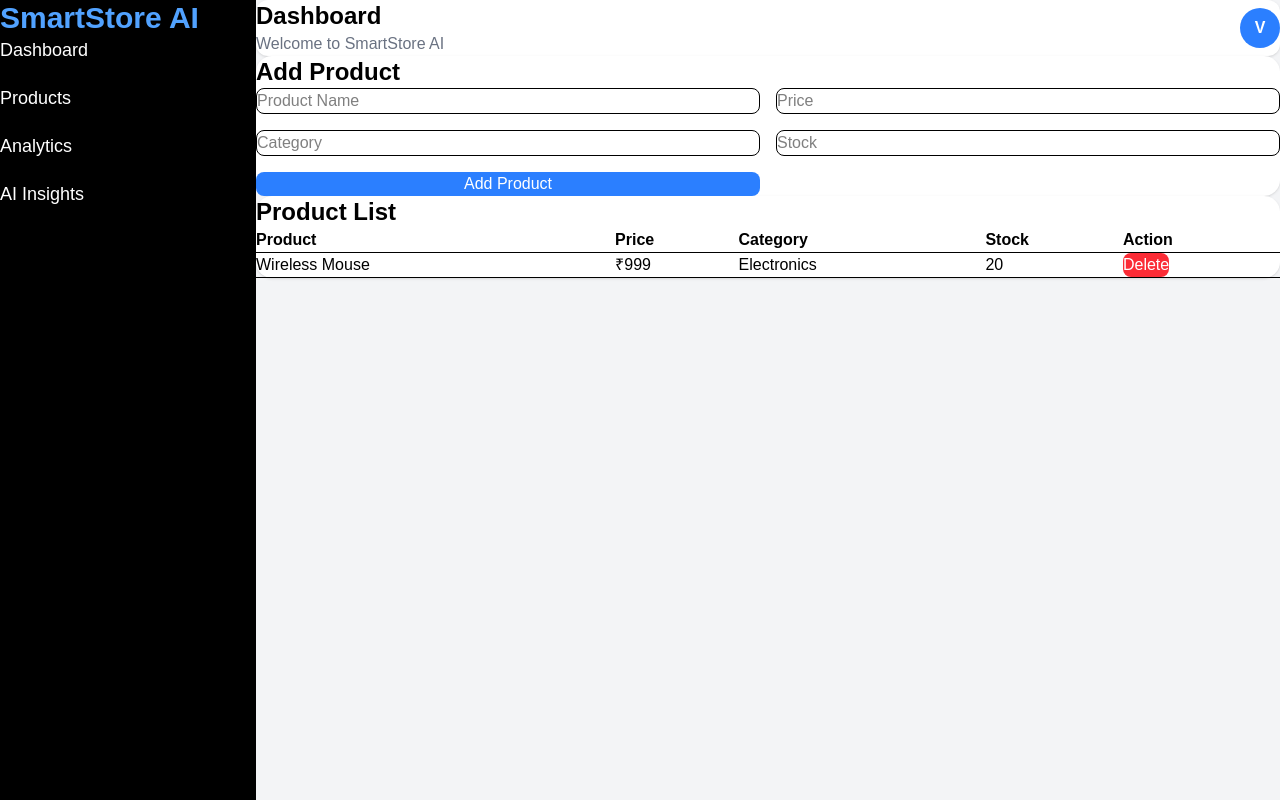
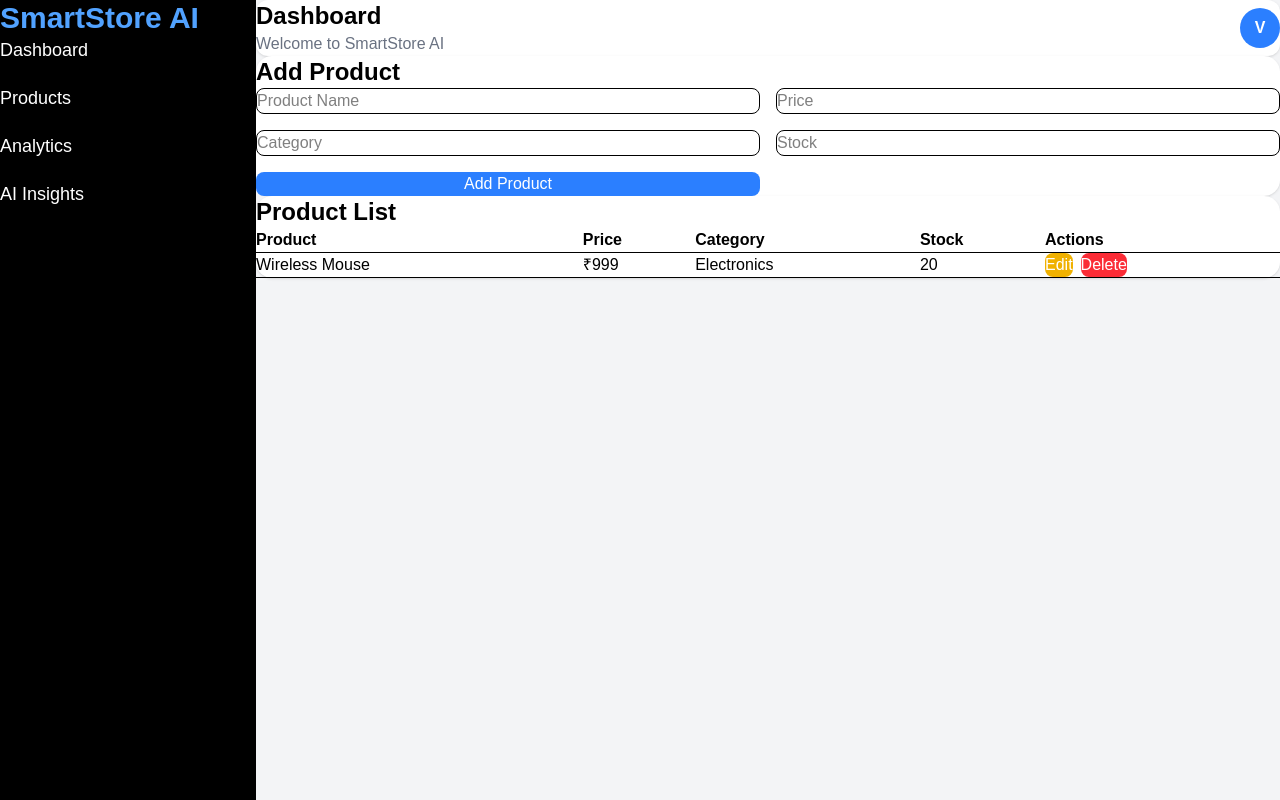
Before and after one commit to VaishnaviSaw01/SmartStore-AI, a React (Vite) app in the folder frontend/: page /products in a window 1280 px wide. Built offline with nearby package versions, Linux system fonts and the light colour scheme.

Commit message:
Implemented complete frontend CRUD operations with TypeScript state management

```diff
--- a/frontend/src/components/ProductForm.tsx
+++ b/frontend/src/components/ProductForm.tsx
@@ -1,27 +1,57 @@
-import { useState } from "react";
-
-type Product = {
-  id: number;
-  title: string;
-  price: number;
-  category: string;
-  stock: number;
-};
+import { useEffect, useState } from "react";
+import type { Product } from "../types/product";
 
 type Props = {
   products: Product[];
   setProducts: React.Dispatch<React.SetStateAction<Product[]>>;
+  editingProduct: Product | null;
+  setEditingProduct: React.Dispatch<
+    React.SetStateAction<Product | null>
+  >;
 };
 
-function ProductForm({ products, setProducts }: Props) {
+function ProductForm({
+  products,
+  setProducts,
+  editingProduct,
+  setEditingProduct,
+}: Props) {
 
   const [title, setTitle] = useState("");
   const [price, setPrice] = useState("");
   const [category, setCategory] = useState("");
   const [stock, setStock] = useState("");
 
+  useEffect(() => {
+    if (editingProduct) {
+      setTitle(editingProduct.title);
+      setPrice(editingProduct.price.toString());
+      setCategory(editingProduct.category);
+      setStock(editingProduct.stock.toString());
+    }
+  }, [editingProduct]);
+
   const handleSubmit = (e: React.FormEvent) => {
     e.preventDefault();
+
+    if (editingProduct) {
+
+      const updatedProducts = products.map((product) =>
+        product.id === editingProduct.id
+          ? {
+              ...product,
+              title,
+              price: Number(price),
+              category,
+              stock: Number(stock),
+            }
+          : product
+      );
+
+      setProducts(updatedProducts);
+      setEditingProduct(null);
+
+    } else {
 
       const newProduct = {
         id: Date.now(),
@@ -32,6 +62,7 @@ function ProductForm({ products, setProducts }: Props) {
       };
 
       setProducts([...products, newProduct]);
+    }
 
     setTitle("");
     setPrice("");
@@ -43,7 +74,11 @@ function ProductForm({ products, setProducts }: Props) {
     <div className="bg-white p-6 rounded-2xl shadow mb-6">
 
       <h2 className="text-2xl font-bold mb-4">
-        Add Product
+
+        {editingProduct
+          ? "Edit Product"
+          : "Add Product"}
+
       </h2>
 
       <form
@@ -86,7 +121,9 @@ function ProductForm({ products, setProducts }: Props) {
         <button
           className="bg-blue-500 text-white p-3 rounded-lg hover:bg-blue-600"
         >
-          Add Product
+          {editingProduct
+            ? "Update Product"
+            : "Add Product"}
         </button>
 
       </form>
--- a/frontend/src/components/ProductTable.tsx
+++ b/frontend/src/components/ProductTable.tsx
@@ -1,17 +1,19 @@
-type Product = {
-  id: number;
-  title: string;
-  price: number;
-  category: string;
-  stock: number;
+import type { Product } from "../types/product";
+type Props = {
+  products: Product[];
+  setProducts: React.Dispatch<
+    React.SetStateAction<Product[]>
+  >;
+  setEditingProduct: React.Dispatch<
+    React.SetStateAction<Product | null>
+  >;
 };
 
-type Props = {
-  products: Product[];
-  setProducts: React.Dispatch<React.SetStateAction<Product[]>>;
-};
-
-function ProductTable({ products, setProducts }: Props) {
+function ProductTable({
+  products,
+  setProducts,
+  setEditingProduct,
+}: Props) {
 
   const handleDelete = (id: number) => {
 
@@ -38,7 +40,7 @@ function ProductTable({ products, setProducts }: Props) {
             <th>Price</th>
             <th>Category</th>
             <th>Stock</th>
-            <th>Action</th>
+            <th>Actions</th>
 
           </tr>
         </thead>
@@ -67,10 +69,21 @@ function ProductTable({ products, setProducts }: Props) {
                 {product.stock}
               </td>
 
-              <td>
+              <td className="flex gap-2 py-2">
 
                 <button
-                  onClick={() => handleDelete(product.id)}
+                  onClick={() =>
+                    setEditingProduct(product)
+                  }
+                  className="bg-yellow-500 text-white px-4 py-2 rounded-lg hover:bg-yellow-600"
+                >
+                  Edit
+                </button>
+
+                <button
+                  onClick={() =>
+                    handleDelete(product.id)
+                  }
                   className="bg-red-500 text-white px-4 py-2 rounded-lg hover:bg-red-600"
                 >
                   Delete
--- a/frontend/src/pages/Products.tsx
+++ b/frontend/src/pages/Products.tsx
@@ -4,10 +4,12 @@ import MainLayout from "../layouts/MainLayout";
 import Navbar from "../components/Navbar";
 import ProductForm from "../components/ProductForm";
 import ProductTable from "../components/ProductTable";
+import type { Product } from "../types/product";
+
 
 function Products() {
 
-  const [products, setProducts] = useState([
+  const [products, setProducts] = useState<Product[]>([
     {
       id: 1,
       title: "Wireless Mouse",
@@ -17,6 +19,9 @@ function Products() {
     },
   ]);
 
+  const [editingProduct, setEditingProduct] =
+    useState<Product | null>(null);
+
   return (
     <MainLayout>
 
@@ -25,12 +30,15 @@ function Products() {
       <ProductForm
         products={products}
         setProducts={setProducts}
+        editingProduct={editingProduct}
+        setEditingProduct={setEditingProduct}
       />
 
-     <ProductTable
-  products={products}
-  setProducts={setProducts}
-/>
+      <ProductTable
+        products={products}
+        setProducts={setProducts}
+        setEditingProduct={setEditingProduct}
+      />
 
     </MainLayout>
   );
--- /dev/null
+++ b/frontend/src/types/product.ts
@@ -0,0 +1,7 @@
+export type Product = {
+  id: number;
+  title: string;
+  price: number;
+  category: string;
+  stock: number;
+};
```
Lines whose indentation alone changed are shown as unchanged.
